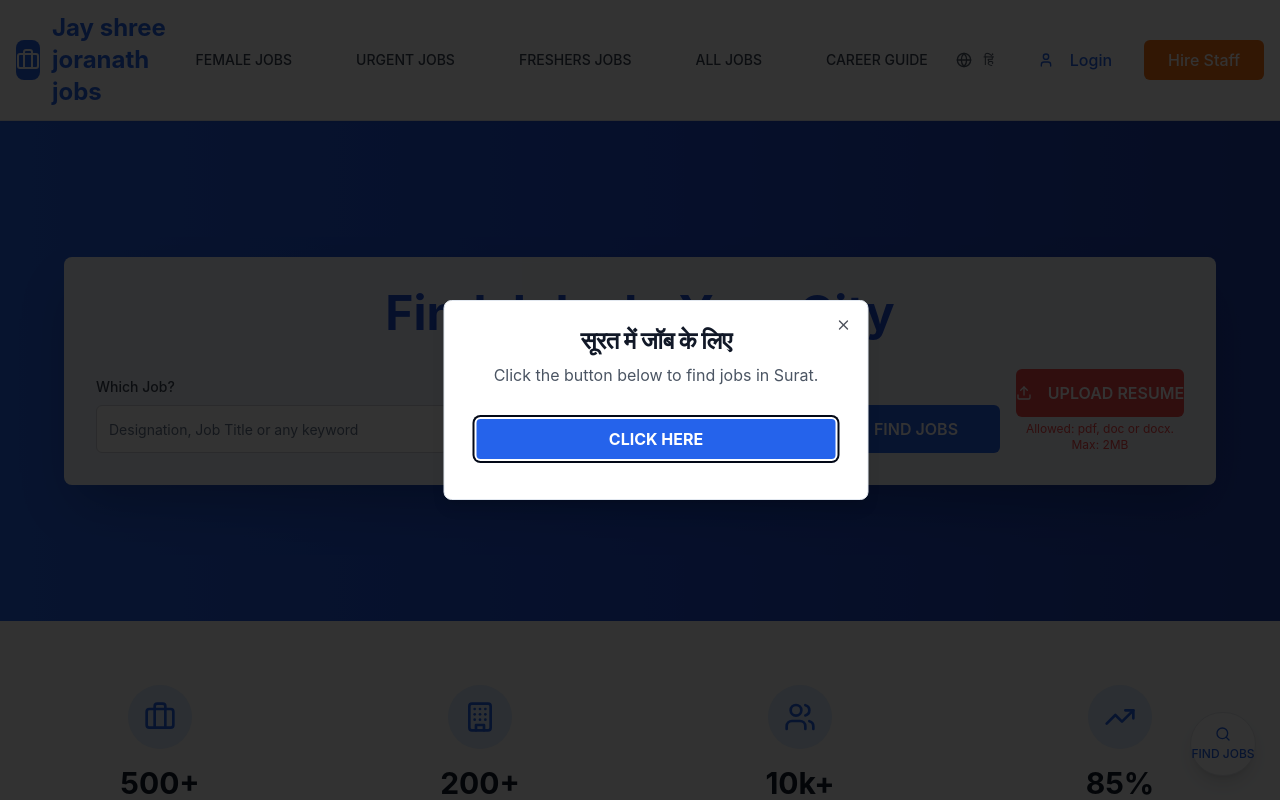
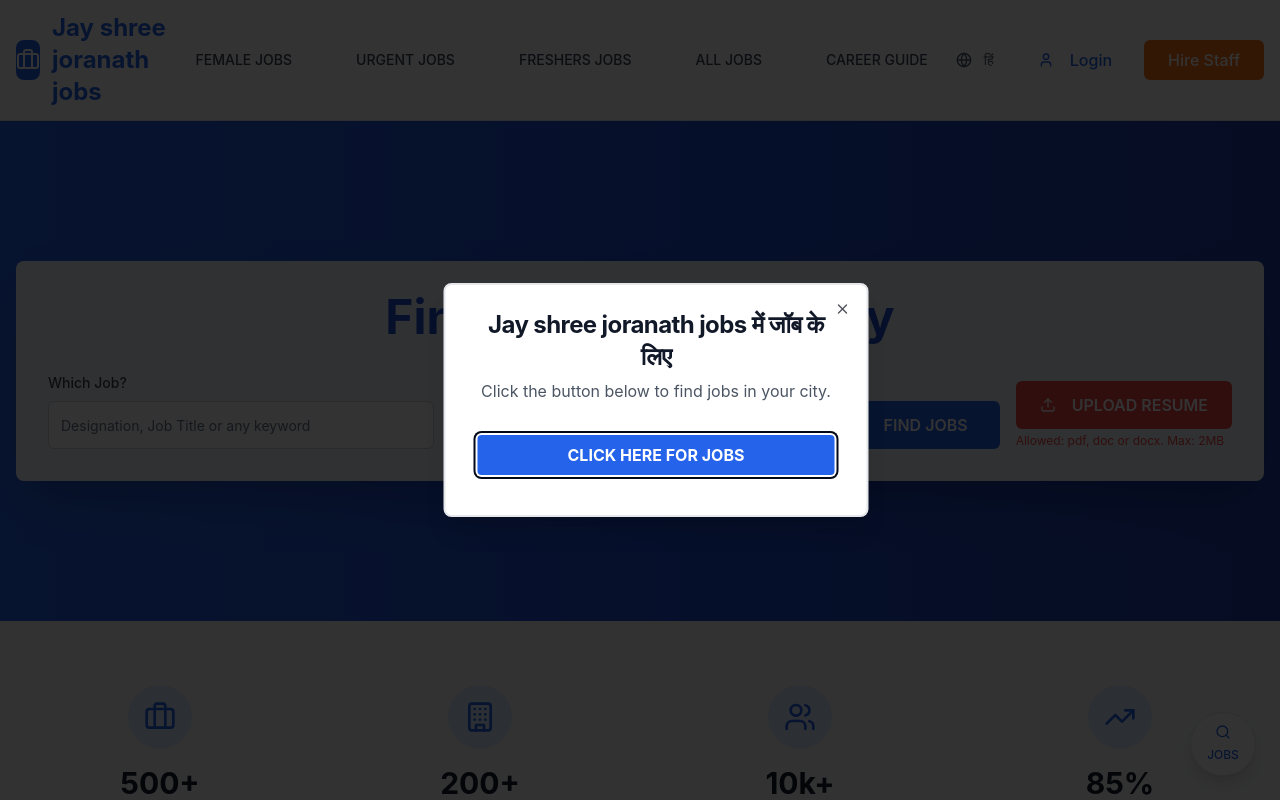
Before and after one commit to pankajpareek026/workbridge-connect-careers, a React (Vite) app: page / in a window 1280 px wide. Shown: the top 800 px of the page. Built offline with nearby package versions, Linux system fonts and the light colour scheme.

Commit message:
Fix UI issues and name replacement
Fixes UI issues and ensures the popup is displayed. Replaces all instances of "WorkBridge" with "Jay shree joranath jobs" throughout the project.

```diff
--- a/src/components/JobPopup.tsx
+++ b/src/components/JobPopup.tsx
@@ -12,13 +12,13 @@ interface JobPopupProps {
 const JobPopup: React.FC<JobPopupProps> = ({ isOpen, onClose, onButtonClick }) => {
     return (
         <Dialog open={isOpen} onOpenChange={onClose}>
-            <DialogContent className="sm:max-w-[425px] max-w-[90vw] mx-4">
+            <DialogContent className="sm:max-w-[425px] max-w-[90vw] mx-4 bg-white border-2 border-gray-200 shadow-xl">
                 <DialogHeader>
                     <DialogTitle className="text-center text-xl sm:text-2xl font-bold text-gray-900 px-2">
-                        सूरत में जॉब के लिए
+                        Jay shree joranath jobs में जॉब के लिए
                     </DialogTitle>
                     <DialogDescription className="text-center text-gray-600 text-sm sm:text-base px-2">
-                        Click the button below to find jobs in Surat.
+                        Click the button below to find jobs in your city.
                     </DialogDescription>
                 </DialogHeader>
                 <div className="grid gap-4 py-4 px-2">
@@ -29,7 +29,7 @@ const JobPopup: React.FC<JobPopupProps> = ({ isOpen, onClose, onButtonClick }) =
                             onClose();
                         }}
                     >
-                        CLICK HERE
+                        CLICK HERE FOR JOBS
                     </Button>
                 </div>
             </DialogContent>
--- a/src/components/Navigation.tsx
+++ b/src/components/Navigation.tsx
@@ -1,4 +1,3 @@
-
 import React, { useState } from 'react';
 import { Button } from '@/components/ui/button';
 import { Sheet, SheetContent, SheetTrigger } from '@/components/ui/sheet';
--- a/src/components/ui/dialog.tsx
+++ b/src/components/ui/dialog.tsx
@@ -1,3 +1,4 @@
+
 import * as React from "react"
 import * as DialogPrimitive from "@radix-ui/react-dialog"
 import { X } from "lucide-react"
@@ -19,7 +20,7 @@ const DialogOverlay = React.forwardRef<
   <DialogPrimitive.Overlay
     ref={ref}
     className={cn(
-      "fixed inset-0 z-50 bg-black/80  data-[state=open]:animate-in data-[state=closed]:animate-out data-[state=closed]:fade-out-0 data-[state=open]:fade-in-0",
+      "fixed inset-0 z-[100] bg-black/80 data-[state=open]:animate-in data-[state=closed]:animate-out data-[state=closed]:fade-out-0 data-[state=open]:fade-in-0",
       className
     )}
     {...props}
@@ -36,7 +37,7 @@ const DialogContent = React.forwardRef<
     <DialogPrimitive.Content
       ref={ref}
       className={cn(
-        "fixed left-[50%] top-[50%] z-50 grid w-full max-w-lg translate-x-[-50%] translate-y-[-50%] gap-4 border bg-background p-6 shadow-lg duration-200 data-[state=open]:animate-in data-[state=closed]:animate-out data-[state=closed]:fade-out-0 data-[state=open]:fade-in-0 data-[state=closed]:zoom-out-95 data-[state=open]:zoom-in-95 data-[state=closed]:slide-out-to-left-1/2 data-[state=closed]:slide-out-to-top-[48%] data-[state=open]:slide-in-from-left-1/2 data-[state=open]:slide-in-from-top-[48%] sm:rounded-lg",
+        "fixed left-[50%] top-[50%] z-[101] grid w-full max-w-lg translate-x-[-50%] translate-y-[-50%] gap-4 border bg-white p-6 shadow-lg duration-200 data-[state=open]:animate-in data-[state=closed]:animate-out data-[state=closed]:fade-out-0 data-[state=open]:fade-in-0 data-[state=closed]:zoom-out-95 data-[state=open]:zoom-in-95 data-[state=closed]:slide-out-to-left-1/2 data-[state=closed]:slide-out-to-top-[48%] data-[state=open]:slide-in-from-left-1/2 data-[state=open]:slide-in-from-top-[48%] sm:rounded-lg",
         className
       )}
       {...props}
--- a/src/pages/Index.tsx
+++ b/src/pages/Index.tsx
@@ -1,4 +1,3 @@
-
 import React, { useState, useEffect } from 'react';
 import { Button } from '@/components/ui/button';
 import { Input } from '@/components/ui/input';
@@ -17,16 +16,21 @@ const Index = () => {
   const [isPopupOpen, setIsPopupOpen] = useState(false);
 
   useEffect(() => {
-    const hasPopupBeenShown = localStorage.getItem('jobPopupShown');
-    if (!hasPopupBeenShown) {
-      setIsPopupOpen(true);
-      localStorage.setItem('jobPopupShown', 'true');
-    }
+    // Show popup after a small delay to ensure proper rendering
+    const timer = setTimeout(() => {
+      const hasPopupBeenShown = localStorage.getItem('jobPopupShown');
+      if (!hasPopupBeenShown) {
+        setIsPopupOpen(true);
+        localStorage.setItem('jobPopupShown', 'true');
+      }
+    }, 1000);
+
+    return () => clearTimeout(timer);
   }, []);
 
   const handlePopupClick = () => {
     setIsPopupOpen(false);
-    navigate('/jobs'); // Changed from '/job-browser' to '/jobs'
+    navigate('/jobs');
   };
 
   const stats = [
@@ -120,76 +124,78 @@ const Index = () => {
         </div>
       </header>
 
-      {/* Hero Section with Blue Gradient */}
+      {/* Hero Section with Blue Gradient - Fixed Layout */}
       <section className="bg-gradient-to-r from-blue-600 via-blue-700 to-blue-800 py-12 sm:py-20 min-h-[400px] sm:min-h-[500px] flex items-center">
         <div className="container mx-auto px-4">
-          <div className="max-w-6xl mx-auto">
+          <div className="max-w-7xl mx-auto">
             {/* Main Search Card */}
-            <Card className="bg-white/95 backdrop-blur-sm shadow-2xl border-0 p-4 sm:p-8">
+            <Card className="bg-white/95 backdrop-blur-sm shadow-2xl border-0 p-6 sm:p-8">
               <div className="text-center mb-6 sm:mb-8">
                 <h1 className="text-2xl sm:text-4xl md:text-5xl font-bold text-blue-700 mb-4">
                   Find Jobs In Your City
                 </h1>
               </div>
 
-              {/* Search Form */}
-              <div className="grid grid-cols-1 sm:grid-cols-2 lg:grid-cols-12 gap-4 items-end">
-                <div className="lg:col-span-4">
+              {/* Search Form - Fixed Layout */}
+              <div className="flex flex-col lg:flex-row gap-4 items-end">
+                {/* Job Input */}
+                <div className="flex-1 min-w-0">
                   <label className="block text-sm font-medium text-gray-700 mb-2">
                     Which Job?
                   </label>
                   <Input
                     placeholder="Designation, Job Title or any keyword"
-                    className="h-10 sm:h-12 text-sm sm:text-base border-gray-300"
+                    className="h-12 text-base border-gray-300 w-full"
                   />
                 </div>
 
-                <div className="lg:col-span-4">
+                {/* Location Input */}
+                <div className="flex-1 min-w-0">
                   <label className="block text-sm font-medium text-gray-700 mb-2">
                     Where?
                   </label>
                   <Input
                     placeholder="Area, City or Pincode"
-                    className="h-10 sm:h-12 text-sm sm:text-base border-gray-300"
+                    className="h-12 text-base border-gray-300 w-full"
                   />
                 </div>
 
-                <div className="lg:col-span-2">
+                {/* Find Jobs Button */}
+                <div className="w-full lg:w-auto">
                   <Button
-                    className="w-full h-10 sm:h-12 bg-blue-600 hover:bg-blue-700 text-white font-semibold text-sm sm:text-base"
+                    className="w-full lg:w-auto h-12 bg-blue-600 hover:bg-blue-700 text-white font-semibold text-base px-8"
                     onClick={() => navigate('/jobs')}
                   >
                     FIND JOBS
                   </Button>
                 </div>
 
-                <div className="lg:col-span-2">
+                {/* Upload Resume Button */}
+                <div className="w-full lg:w-auto">
                   <Button
-                    className="w-full h-10 sm:h-12 bg-red-500 hover:bg-red-600 text-white font-semibold text-sm sm:text-base"
+                    className="w-full lg:w-auto h-12 bg-red-500 hover:bg-red-600 text-white font-semibold text-base px-6"
                     onClick={() => navigate('/register')}
                   >
-                    <Upload className="h-3 w-3 sm:h-4 sm:w-4 mr-1 sm:mr-2" />
-                    <span className="hidden sm:inline">UPLOAD RESUME</span>
-                    <span className="sm:hidden">UPLOAD</span>
+                    <Upload className="h-4 w-4 mr-2" />
+                    UPLOAD RESUME
                   </Button>
-                  <p className="text-xs text-red-500 mt-1 text-center">
-                    <span className="hidden sm:inline">Allowed: pdf, doc or docx. Max: 2MB</span>
-                    <span className="sm:hidden">PDF/DOC, Max: 2MB</span>
+                  <p className="text-xs text-red-500 mt-1 text-center lg:text-left">
+                    Allowed: pdf, doc or docx. Max: 2MB
                   </p>
                 </div>
               </div>
             </Card>
 
             {/* Quick Search Icon */}
-            <div className="fixed bottom-6 right-6">
+            <div className="fixed bottom-6 right-6 z-40">
               <Button
                 size="lg"
-                className="w-12 h-12 sm:w-16 sm:h-16 rounded-full bg-white text-blue-600 hover:bg-gray-50 shadow-lg border border-gray-200"
+                className="w-16 h-16 rounded-full bg-white text-blue-600 hover:bg-gray-50 shadow-lg border border-gray-200"
                 onClick={() => navigate('/jobs')}
               >
                 <div className="text-center">
-                  <Search className="h-4 w-4 sm:h-6 sm:w-6 mx-auto mb-1" />
-                  <span className="text-xs font-medium hidden sm:block">FIND JOBS</span>
+                  <Search className="h-6 w-6 mx-auto mb-1" />
+                  <span className="text-xs font-medium">JOBS</span>
                 </div>
               </Button>
             </div>
```
